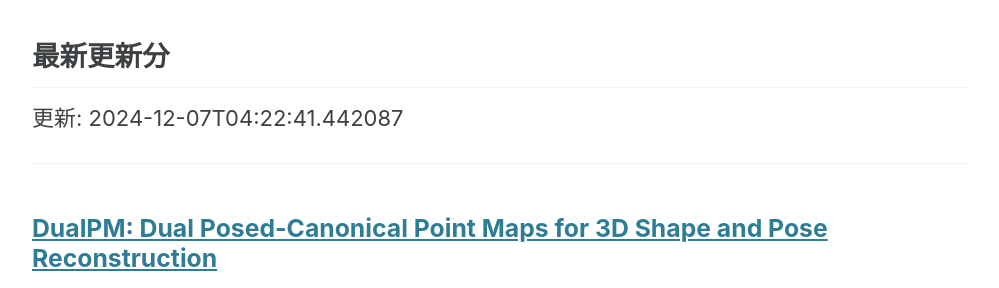
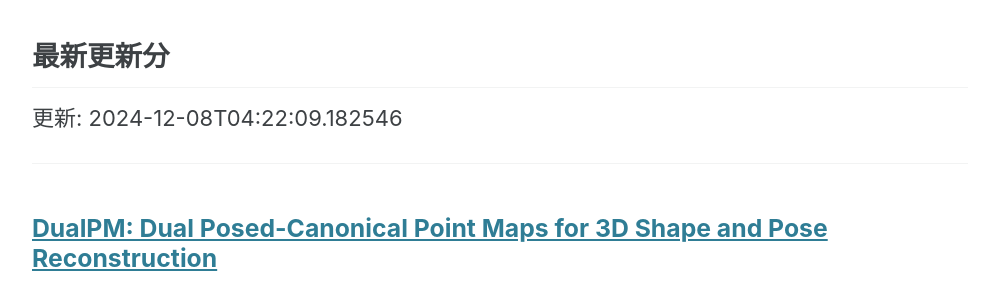
Before and after one commit to haruhisa-enomoto/arxiv-privacy-tech, a Jekyll site: the page built from index.md, in a window 1280 px wide and 900 px high, scrolled down 680 px. Shown: the part 155-443 px from the top of the window, without its empty margins (140-1139 px from the left). Built offline with Jekyll 4.4.1, drawn with Linux system fonts in a browser that asks for light colours; cached includes are drawn as plain includes; a script bundle is joined from its source files by our own code; library files that are not in the unit come from our copies.

Commit message:
:robot: Automate updates

```diff
--- a/index.md
+++ b/index.md
@@ -27,7 +27,7 @@ author_profile: false
 
 ## 最新更新分
 
-更新: 2024-12-07T04:22:41.442087
+更新: 2024-12-08T04:22:09.182546
 
 - - -
 
```
